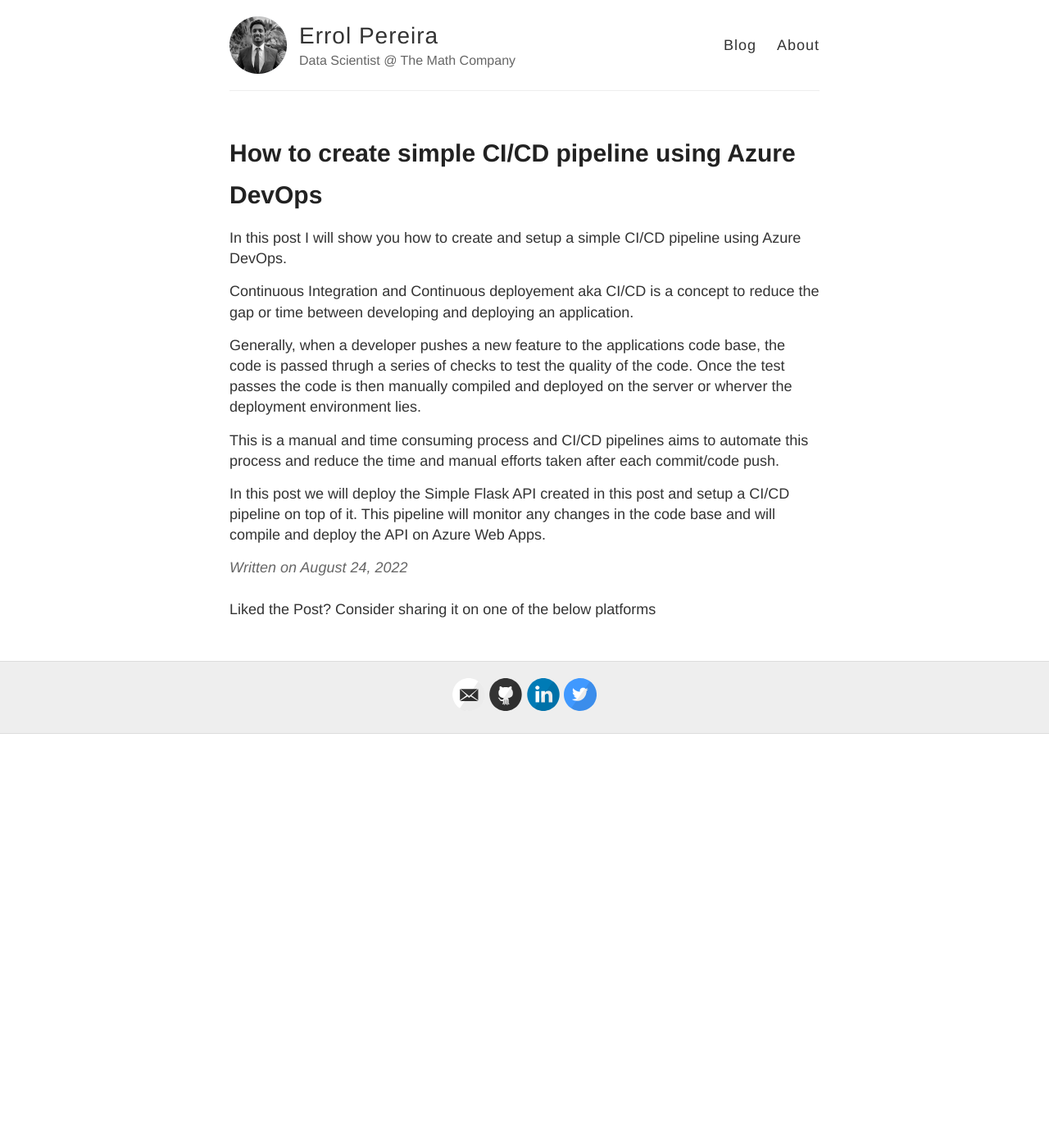
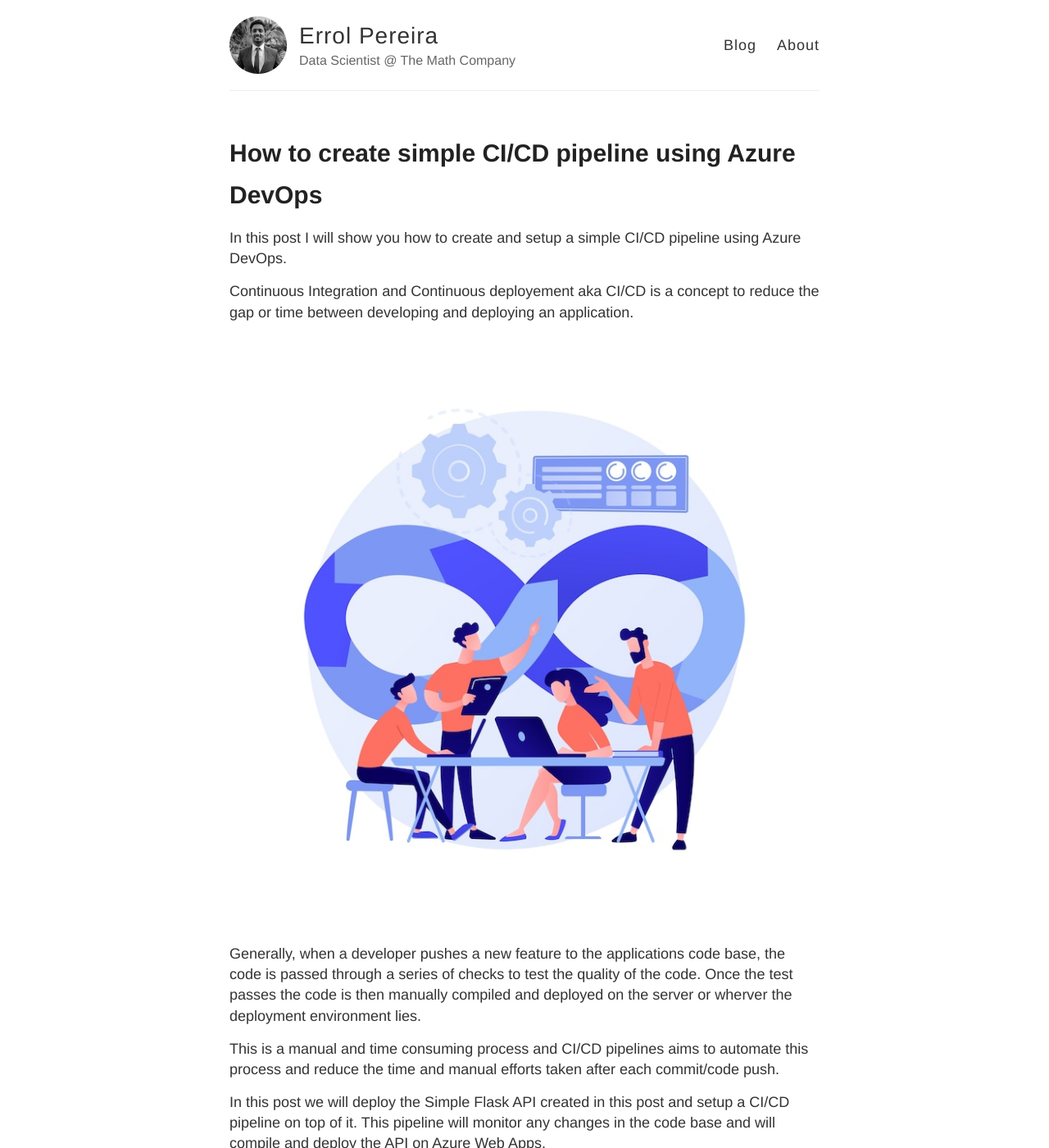
Before and after one commit to errolPereira/errolPereira.github.io, a Jekyll site: the page built from _posts/2022-08-24-how_to_create_CI_CD_pipeline_using_azure_devops.md, in a window 1280 px wide and 1400 px high. Shown: the whole window at 82% size. Built offline with Jekyll 4.4.1, drawn with Linux system fonts in a browser that asks for light colours; comment, search, counter and statistics services are not loaded; some of the changed lines change nothing that is shown; some of the changed text lies outside the part shown.

Commit message:
Update 2022-08-24-how_to_create_CI_CD_pipeline_using_azure_devops.md

```diff
--- a/_posts/2022-08-24-how_to_create_CI_CD_pipeline_using_azure_devops.md
+++ b/_posts/2022-08-24-how_to_create_CI_CD_pipeline_using_azure_devops.md
@@ -8,8 +8,19 @@
 
 Continuous Integration and Continuous deployement aka CI/CD is a concept to reduce the gap or time between developing and deploying an application.
 
-Generally, when a developer pushes a new feature to the applications code base, the code is passed thrugh a series of checks to test the quality of the code. Once the test passes the code is then manually compiled and deployed on the server or wherver the deployment environment lies.
+![CI CD Pipeline]({{site.baseurl}}/images/ci_cd_display_pic.jpg)
+
+Generally, when a developer pushes a new feature to the applications code base, the code is passed through a series of checks to test the quality of the code. Once the test passes the code is then manually compiled and deployed on the server or wherver the deployment environment lies.
 
 This is a manual and time consuming process and CI/CD pipelines aims to automate this process and reduce the time and manual efforts taken after each commit/code push.
 
 In this post we will deploy the Simple Flask API created in this post and setup a CI/CD pipeline on top of it. This pipeline will monitor any changes in the code base and will compile and deploy the API on Azure Web Apps.
+
+After completing this tutorial, you will know:
+- Setup Azure Devops Account and repository
+- Create Azure container registry
+- Create Azure Pipelines
+- Setup the Azure container registry with pipeline
+- Deploy the API on Azure Web Apps
+
+Lets get started!
```
